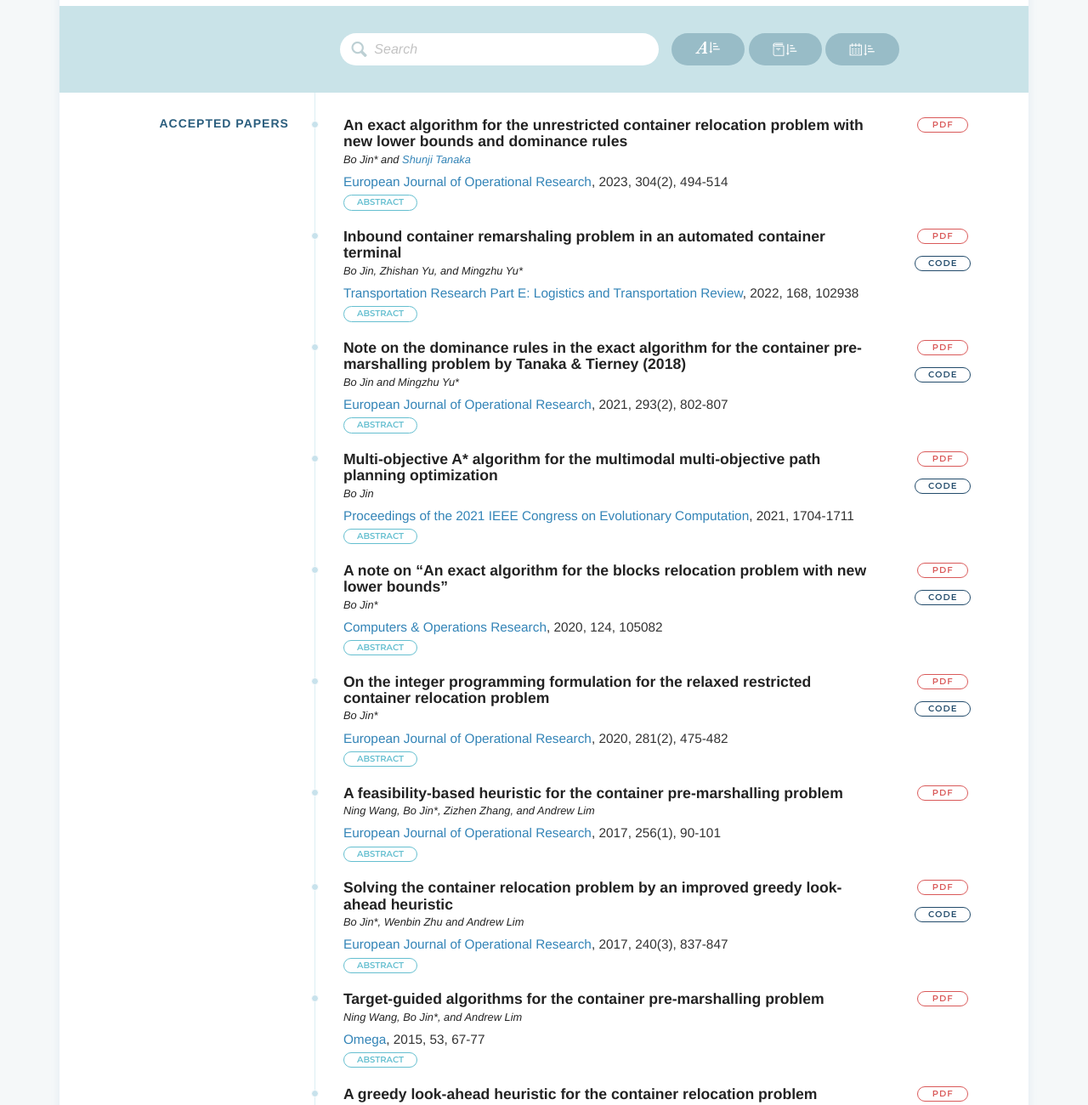
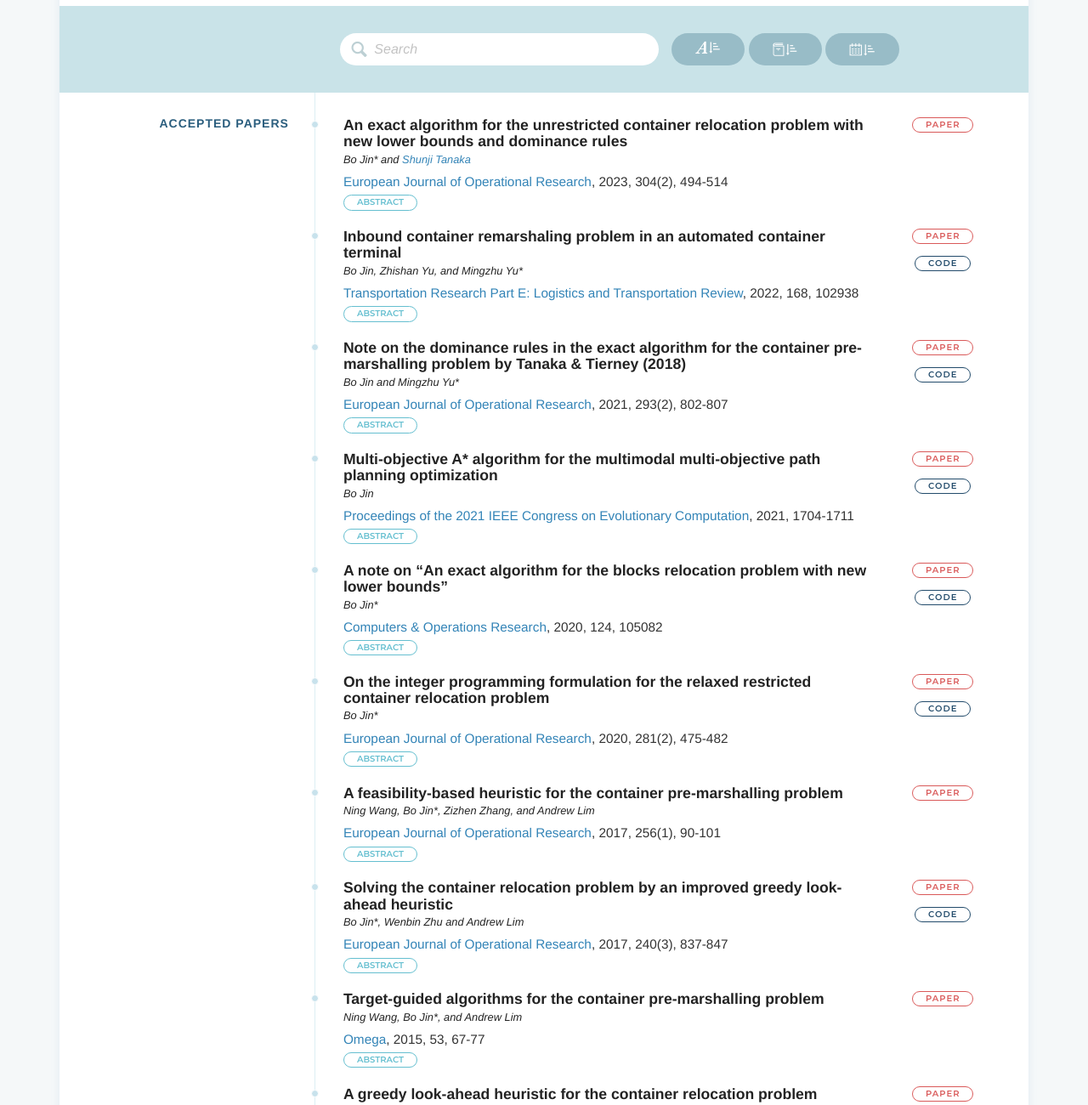
Before and after one commit to jinboszu/jinboszu.github.io, a plain HTML site: page research.html in a window 1280 px wide. Shown: the part 520-1820 px from the top of the page at 85% size. Drawn offline with Linux system fonts and the light colour scheme; a web font is replaced by a local one.

Commit message:
Update research.html

```diff
--- a/research.html
+++ b/research.html
@@ -130,7 +130,7 @@
                                                                 <span class="paper-year">2023</span>, 304(2), 494-514
                                                             </p>
                                                         </div>
-                                                        <div class="col-sm-2 paper-btn"><a href="https://doi.org/10.1016/j.ejor.2022.04.006" target="_blank" target="_blank" class="btn btn--sm btn-pdf">PDF</a></div>
+                                                        <div class="col-sm-2 paper-btn"><a href="https://doi.org/10.1016/j.ejor.2022.04.006" target="_blank" target="_blank" class="btn btn--sm btn-pdf">Paper</a></div>
                                                         <div class="paper-abstract col-md-12 col-xs-12">
                                                             <p><a class="btn btn--sm btn-abstract" role="button" data-toggle="collapse" href="#paper1" aria-expanded="false" aria-controls="paper1">Abstract</a>
                                                                 <div class="collapse" id="paper1">
@@ -150,7 +150,7 @@
                                                                 <span class="paper-year">2022</span>, 168, 102938</span>
                                                             </p>
                                                         </div>
-                                                        <div class="col-sm-2 paper-btn"><a href="https://doi.org/10.1016/j.tre.2022.102938" target="_blank" class="btn btn--sm btn-pdf">PDF</a><br/><a href="https://github.com/jinboszu/remarshaling" target="_blank" class="btn btn--sm btn-code">CODE</a></div>
+                                                        <div class="col-sm-2 paper-btn"><a href="https://doi.org/10.1016/j.tre.2022.102938" target="_blank" class="btn btn--sm btn-pdf">Paper</a><br/><a href="https://github.com/jinboszu/remarshaling" target="_blank" class="btn btn--sm btn-code">CODE</a></div>
                                                         <div class="paper-abstract col-md-12 col-xs-12">
                                                             <p><a class="btn btn--sm btn-abstract" role="button" data-toggle="collapse" href="#paper2" aria-expanded="false" aria-controls="paper2">Abstract</a></p>
                                                             <div class="collapse" id="paper2">
@@ -169,7 +169,7 @@
                                                                 <span class="paper-year">2021</span>, 293(2), 802-807
                                                             </p>
                                                         </div>
-                                                        <div class="col-sm-2 paper-btn"><a href="https://doi.org/10.1016/j.ejor.2020.12.041" target="_blank" class="btn btn--sm btn-pdf">PDF</a><br/><a href="https://github.com/jinboszu/cpmp-rule" target="_blank" class="btn btn--sm btn-code">CODE</a></div>
+                                                        <div class="col-sm-2 paper-btn"><a href="https://doi.org/10.1016/j.ejor.2020.12.041" target="_blank" class="btn btn--sm btn-pdf">Paper</a><br/><a href="https://github.com/jinboszu/cpmp-rule" target="_blank" class="btn btn--sm btn-code">CODE</a></div>
                                                         <div class="paper-abstract col-md-12 col-xs-12">
                                                             <p><a class="btn btn--sm btn-abstract" role="button" data-toggle="collapse" href="#paper3" aria-expanded="false" aria-controls="paper3">Abstract</a></p>
                                                             <div class="collapse" id="paper3">
@@ -188,7 +188,7 @@
                                                                 <span class="paper-year">2021</span>, 1704-1711
                                                             </p>
                                                         </div>
-                                                        <div class="col-sm-2 paper-btn"><a href="https://doi.org/10.1109/CEC45853.2021.9504943" target="_blank" class="btn btn--sm btn-pdf">PDF</a><br/><a href="https://github.com/jinboszu/mmopp" target="_blank" class="btn btn--sm btn-code">CODE</a></div>
+                                                        <div class="col-sm-2 paper-btn"><a href="https://doi.org/10.1109/CEC45853.2021.9504943" target="_blank" class="btn btn--sm btn-pdf">Paper</a><br/><a href="https://github.com/jinboszu/mmopp" target="_blank" class="btn btn--sm btn-code">CODE</a></div>
                                                         <div class="paper-abstract col-md-12 col-xs-12">
                                                             <p><a class="btn btn--sm btn-abstract" role="button" data-toggle="collapse" href="#paper4" aria-expanded="false" aria-controls="paper4">Abstract</a></p>
                                                             <div class="collapse" id="paper4">
@@ -207,7 +207,7 @@
                                                                 <span class="paper-year">2020</span>, 124, 105082
                                                             </p>
                                                         </div>
-                                                        <div class="col-sm-2 paper-btn"><a href="https://doi.org/10.1016/j.cor.2020.105082" target="_blank" class="btn btn--sm btn-pdf">PDF</a><br/><a href="https://github.com/jinboszu/lb-lis" target="_blank" class="btn btn--sm btn-code">CODE</a></div>
+                                                        <div class="col-sm-2 paper-btn"><a href="https://doi.org/10.1016/j.cor.2020.105082" target="_blank" class="btn btn--sm btn-pdf">Paper</a><br/><a href="https://github.com/jinboszu/lb-lis" target="_blank" class="btn btn--sm btn-code">CODE</a></div>
                                                         <div class="paper-abstract col-md-12 col-xs-12">
                                                             <p><a class="btn btn--sm btn-abstract" role="button" data-toggle="collapse" href="#paper5" aria-expanded="false" aria-controls="paper5">Abstract</a></p>
                                                             <div class="collapse" id="paper5">
@@ -227,7 +227,7 @@
                                                                 <span class="paper-year">2020</span>, 281(2), 475-482
                                                             </p>
                                                         </div>
-                                                        <div class="col-sm-2 paper-btn"><a href="https://doi.org/10.1016/j.ejor.2019.08.041" target="_blank" class="btn btn--sm btn-pdf">PDF</a><br/><a href="https://github.com/jinboszu/crp-irc" target="_blank" class="btn btn--sm btn-code">CODE</a></div>
+                                                        <div class="col-sm-2 paper-btn"><a href="https://doi.org/10.1016/j.ejor.2019.08.041" target="_blank" class="btn btn--sm btn-pdf">Paper</a><br/><a href="https://github.com/jinboszu/crp-irc" target="_blank" class="btn btn--sm btn-code">CODE</a></div>
                                                         <div class="paper-abstract col-md-12 col-xs-12">
                                                             <p><a class="btn btn--sm btn-abstract" role="button" data-toggle="collapse" href="#paper6" aria-expanded="false" aria-controls="paper6">Abstract</a></p>
                                                             <div class="collapse" id="paper6">
@@ -246,7 +246,7 @@
                                                                 <span class="paper-year">2017</span>, 256(1), 90-101
                                                             </p>
                                                         </div>
-                                                        <div class="col-sm-2 paper-btn"><a href="https://doi.org/10.1016/j.ejor.2016.05.061" target="_blank" class="btn btn--sm btn-pdf">PDF</a></div>
+                                                        <div class="col-sm-2 paper-btn"><a href="https://doi.org/10.1016/j.ejor.2016.05.061" target="_blank" class="btn btn--sm btn-pdf">Paper</a></div>
                                                         <div class="paper-abstract col-md-12 col-xs-12">
                                                             <p><a class="btn btn--sm btn-abstract" role="button" data-toggle="collapse" href="#paper7" aria-expanded="false" aria-controls="paper7">Abstract</a></p>
                                                             <div class="collapse" id="paper7">
@@ -265,7 +265,7 @@
                                                                 <span class="paper-year">2015</span>, 53, 67-77
                                                             </p>
                                                         </div>
-                                                        <div class="col-sm-2 paper-btn"><a href="https://doi.org/10.1016/j.omega.2014.12.002" target="_blank" class="btn btn--sm btn-pdf">PDF</a></div>
+                                                        <div class="col-sm-2 paper-btn"><a href="https://doi.org/10.1016/j.omega.2014.12.002" target="_blank" class="btn btn--sm btn-pdf">Paper</a></div>
                                                         <div class="paper-abstract col-md-12 col-xs-12">
                                                             <p><a class="btn btn--sm btn-abstract" role="button" data-toggle="collapse" href="#paper8" aria-expanded="false" aria-controls="paper8">Abstract</a></p>
                                                             <div class="collapse" id="paper8">
@@ -284,7 +284,7 @@
                                                                 <span class="paper-year">2017</span>, 240(3), 837-847
                                                             </p>
                                                         </div>
-                                                        <div class="col-sm-2 paper-btn"><a href="https://doi.org/10.1016/j.ejor.2014.07.038" target="_blank" class="btn btn--sm btn-pdf">PDF</a><br/><a href="https://github.com/jinboszu/crp-glah" target="_blank" class="btn btn--sm btn-code">CODE</a></div>
+                                                        <div class="col-sm-2 paper-btn"><a href="https://doi.org/10.1016/j.ejor.2014.07.038" target="_blank" class="btn btn--sm btn-pdf">Paper</a><br/><a href="https://github.com/jinboszu/crp-glah" target="_blank" class="btn btn--sm btn-code">CODE</a></div>
                                                         <div class="paper-abstract col-md-12 col-xs-12">
                                                             <p><a class="btn btn--sm btn-abstract" role="button" data-toggle="collapse" href="#paper9" aria-expanded="false" aria-controls="paper9">Abstract</a></p>
                                                             <div class="collapse" id="paper9">
@@ -303,7 +303,7 @@
                                                                 <span class="paper-year">2013</span>, 181-190
                                                             </p>
                                                         </div>
-                                                        <div class="col-sm-2 paper-btn"><a href="https://doi.org/10.1007/978-3-642-38577-3" target="_blank" class="btn btn--sm btn-pdf">PDF</a></div>
+                                                        <div class="col-sm-2 paper-btn"><a href="https://doi.org/10.1007/978-3-642-38577-3" target="_blank" class="btn btn--sm btn-pdf">Paper</a></div>
                                                         <div class="paper-abstract col-md-12 col-xs-12">
                                                             <p><a class="btn btn--sm btn-abstract" role="button" data-toggle="collapse" href="#paper10" aria-expanded="false" aria-controls="paper10">Abstract</a></p>
                                                             <div class="collapse" id="paper10">
```
